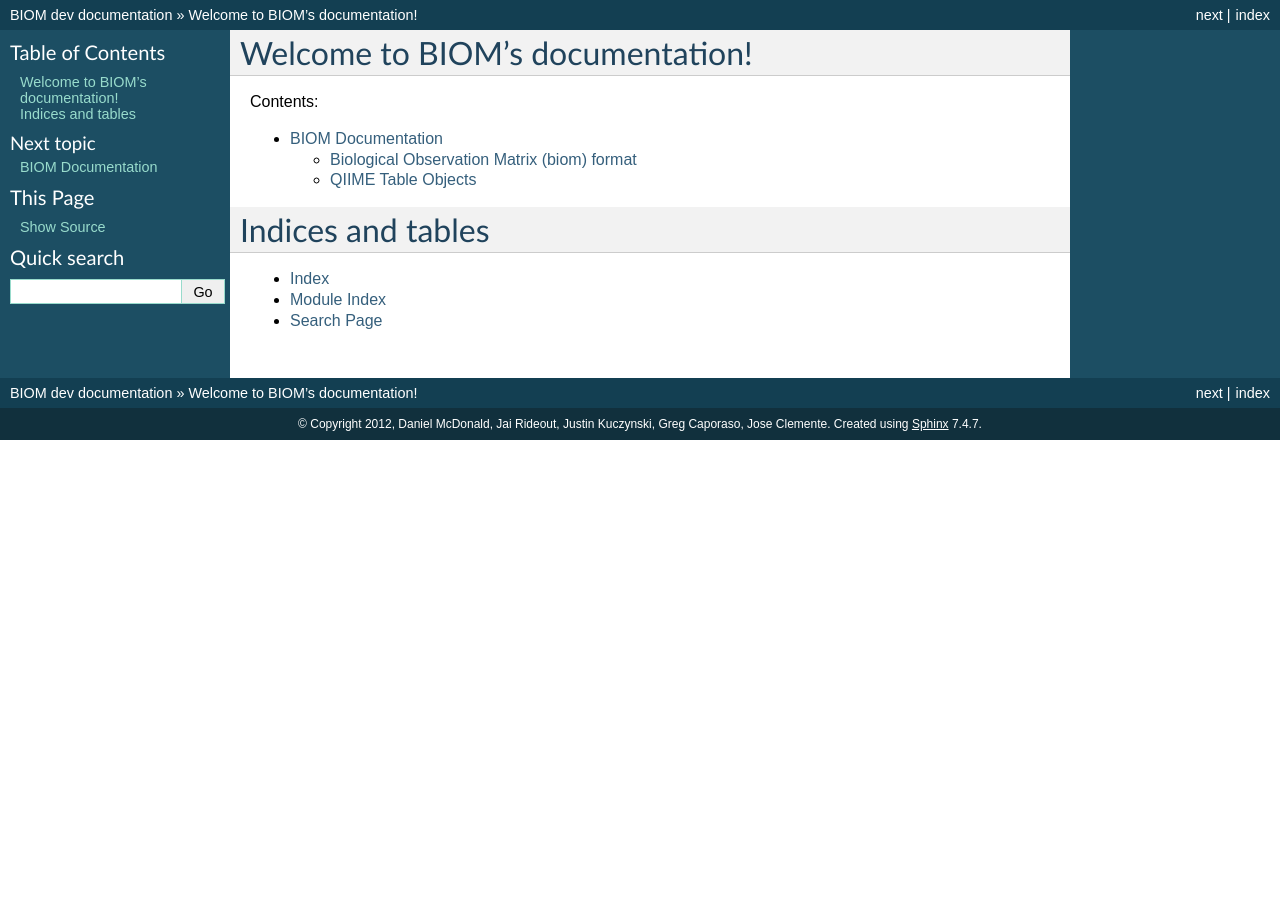
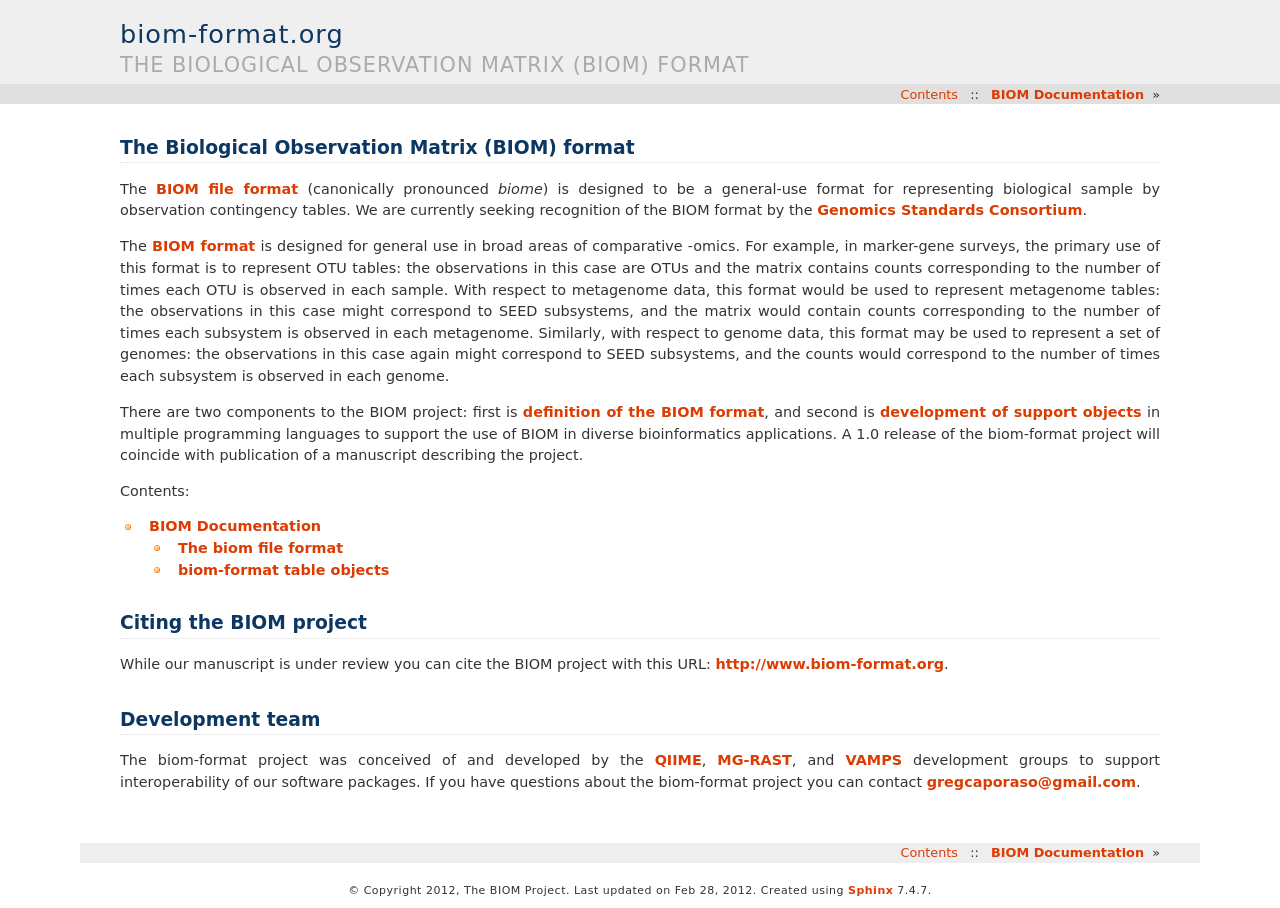
Before and after one commit to biocore/biom-format, a Sphinx documentation site: the page built from doc/index.rst, in a window 1280 px wide. Built offline with Sphinx 7.4.7, drawn with Linux system fonts in a browser that asks for light colours.

Commit message:
a lot of changes to docs for first publication of website

```diff
--- a/doc/conf.py
+++ b/doc/conf.py
@@ -40,17 +40,17 @@
 master_doc = 'index'
 
 # General information about the project.
-project = u'BIOM'
-copyright = u'2012, Daniel McDonald, Jai Rideout, Justin Kuczynski, Greg Caporaso, Jose Clemente'
+project = u'biom-format'
+copyright = u'2012, The BIOM Project'
 
 # The version info for the project you're documenting, acts as replacement for
 # |version| and |release|, also used in various other places throughout the
 # built documents.
 #
 # The short X.Y version.
-version = '0.9'
+version = '0.9.0-dev'
 # The full version, including alpha/beta/rc tags.
-release = 'dev'
+release = '0.9.0-dev'
 
 # The language for content autogenerated by Sphinx. Refer to documentation
 # for a list of supported languages.
@@ -91,7 +91,7 @@
 
 # The theme to use for HTML and HTML Help pages.  See the documentation for
 # a list of builtin themes.
-html_theme = 'default'
+html_theme = 'haiku'
 
 # Theme options are theme-specific and customize the look and feel of a theme
 # further.  For a list of options available for each theme, see the
@@ -103,7 +103,7 @@
 
 # The name for this set of Sphinx documents.  If None, it defaults to
 # "<project> v<release> documentation".
-#html_title = None
+html_title = "biom-format.org"
 
 # A shorter title for the navigation bar.  Default is the same as html_title.
 #html_short_title = None
@@ -124,7 +124,7 @@
 
 # If not '', a 'Last updated on:' timestamp is inserted at every page bottom,
 # using the given strftime format.
-#html_last_updated_fmt = '%b %d, %Y'
+html_last_updated_fmt = '%b %d, %Y'
 
 # If true, SmartyPants will be used to convert quotes and dashes to
 # typographically correct entities.
@@ -138,16 +138,16 @@
 #html_additional_pages = {}
 
 # If false, no module index is generated.
-#html_domain_indices = True
+html_domain_indices = False
 
 # If false, no index is generated.
-#html_use_index = True
+html_use_index = False
 
 # If true, the index is split into individual pages for each letter.
 #html_split_index = False
 
 # If true, links to the reST sources are added to the pages.
-#html_show_sourcelink = True
+html_show_sourcelink = False
 
 # If true, "Created using Sphinx" is shown in the HTML footer. Default is True.
 #html_show_sphinx = True
@@ -179,7 +179,7 @@
 # (source start file, target name, title, author, documentclass [howto/manual]).
 latex_documents = [
   ('index', 'BIOM.tex', u'BIOM Documentation',
-   u'Daniel McDonald, Jai Rideout, Justin Kuczynski, Greg Caporaso, Jose Clemente', 'manual'),
+   u'The BIOM Project', 'manual'),
 ]
 
 # The name of an image file (relative to this directory) to place at the top of
@@ -212,5 +212,5 @@
 # (source start file, name, description, authors, manual section).
 man_pages = [
     ('index', 'biom', u'BIOM Documentation',
-     [u'Daniel McDonald, Jai Rideout, Justin Kuczynski, Greg Caporaso, Jose Clemente'], 1)
+     [u'The BIOM Project'], 1)
 ]
--- a/doc/index.rst
+++ b/doc/index.rst
@@ -1,10 +1,13 @@
-.. BIOM documentation master file, created by
-   sphinx-quickstart on Mon Feb 13 08:46:01 2012.
-   You can adapt this file completely to your liking, but it should at least
-   contain the root `toctree` directive.
+.. BIOM documentation master file
 
-Welcome to BIOM's documentation!
-================================
+The Biological Observation Matrix (BIOM) format
+===============================================
+
+The `BIOM file format <http://www.biom-format.org>`_ (canonically pronounced `biome`) is designed to be a general-use format for representing biological sample by observation contingency tables. We are currently seeking recognition of the BIOM format by the `Genomics Standards Consortium <http://gensc.org/>`_.
+
+The `BIOM format <http://www.biom-format.org>`_ is designed for general use in broad areas of comparative -omics. For example, in marker-gene surveys, the primary use of this format is to represent OTU tables: the observations in this case are OTUs and the matrix contains counts corresponding to the number of times each OTU is observed in each sample. With respect to metagenome data, this format would be used to represent metagenome tables: the observations in this case might correspond to SEED subsystems, and the matrix would contain counts corresponding to the number of times each subsystem is observed in each metagenome. Similarly, with respect to genome data, this format may be used to represent a set of genomes: the observations in this case again might correspond to SEED subsystems, and the counts would correspond to the number of times each subsystem is observed in each genome.
+
+There are two components to the BIOM project: first is `definition of the BIOM format <./documentation/biom_format.html>`_, and second is `development of support objects <./documentation/table_objects.html>`_ in multiple programming languages to support the use of BIOM in diverse bioinformatics applications. A 1.0 release of the biom-format project will coincide with publication of a manuscript describing the project.
 
 Contents:
 
@@ -13,9 +16,12 @@
 
    ./documentation/index.rst
 
-Indices and tables
-==================
+Citing the BIOM project
+=======================
 
-* :ref:`genindex`
-* :ref:`modindex`
-* :ref:`search`
+While our manuscript is under review you can cite the BIOM project with this URL: `http://www.biom-format.org <http://www.biom-format.org>`_.
+
+Development team
+================
+
+The biom-format project was conceived of and developed by the `QIIME <http://www.qiime.org>`_, `MG-RAST <http://metagenomics.anl.gov>`_, and `VAMPS <http://vamps.mbl.edu/>`_ development groups to support interoperability of our software packages. If you have questions about the biom-format project you can contact gregcaporaso@gmail.com.
```
Also changed, not shown: doc/documentation/biom_format.rst (+19 -31 lines), doc/documentation/table_objects.rst (+2 -12 lines).
